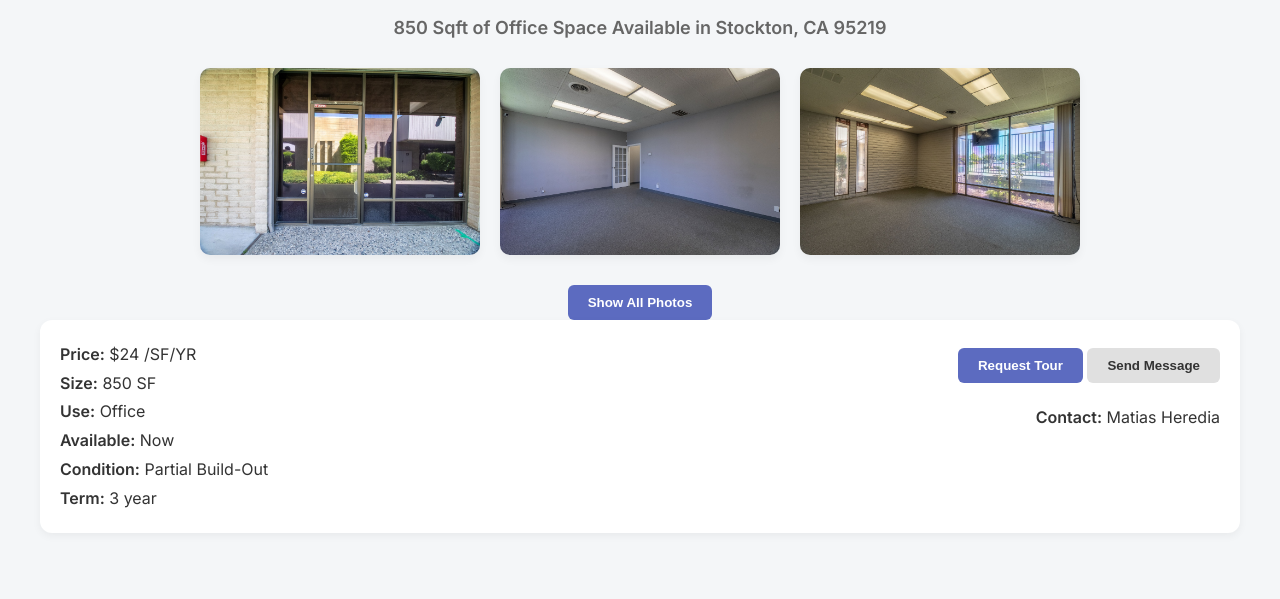
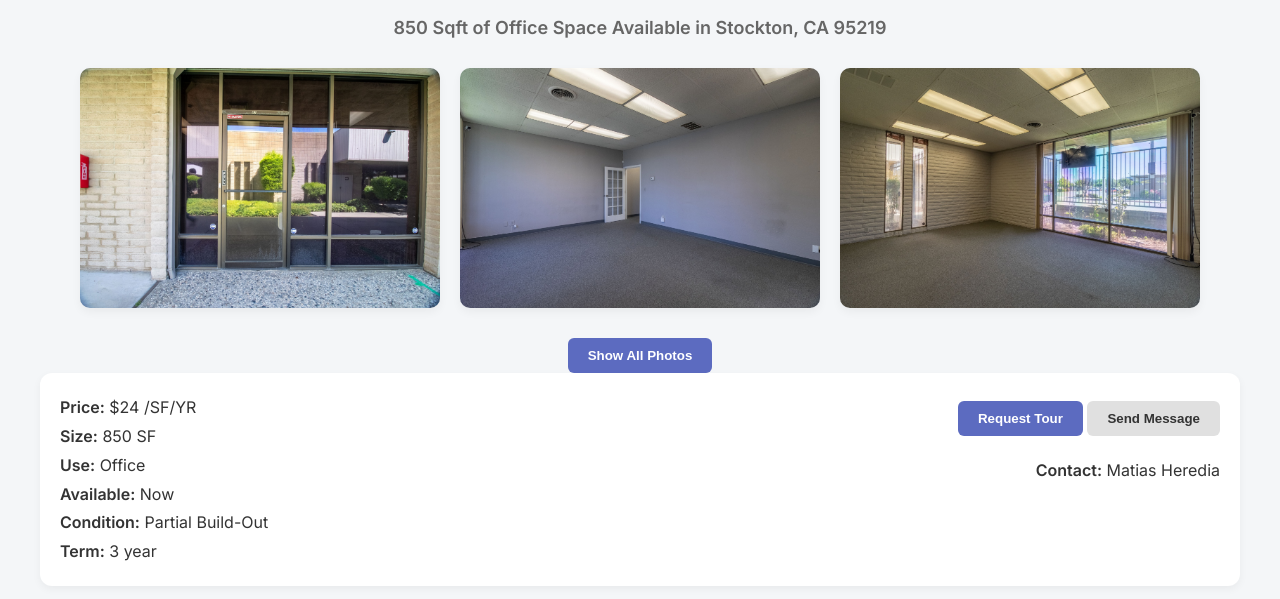
Before and after one commit to ThePeoplesPlaza/Revitalization, a plain HTML site: page unit-template.html in a window 1280 px wide. Shown: the part 79-678 px from the top of the page. Drawn offline with Linux system fonts and the light colour scheme.

Commit message:
Update unit-style.css

```diff
--- a/unit-style.css
+++ b/unit-style.css
@@ -32,7 +32,7 @@ body {
 }
 .gallery-grid img {
   width: 100%;
-  max-width: 280px;
+  max-width: 360px;
   border-radius: 10px;
   box-shadow: 0 4px 10px rgba(0,0,0,0.05);
   cursor: pointer;
```
